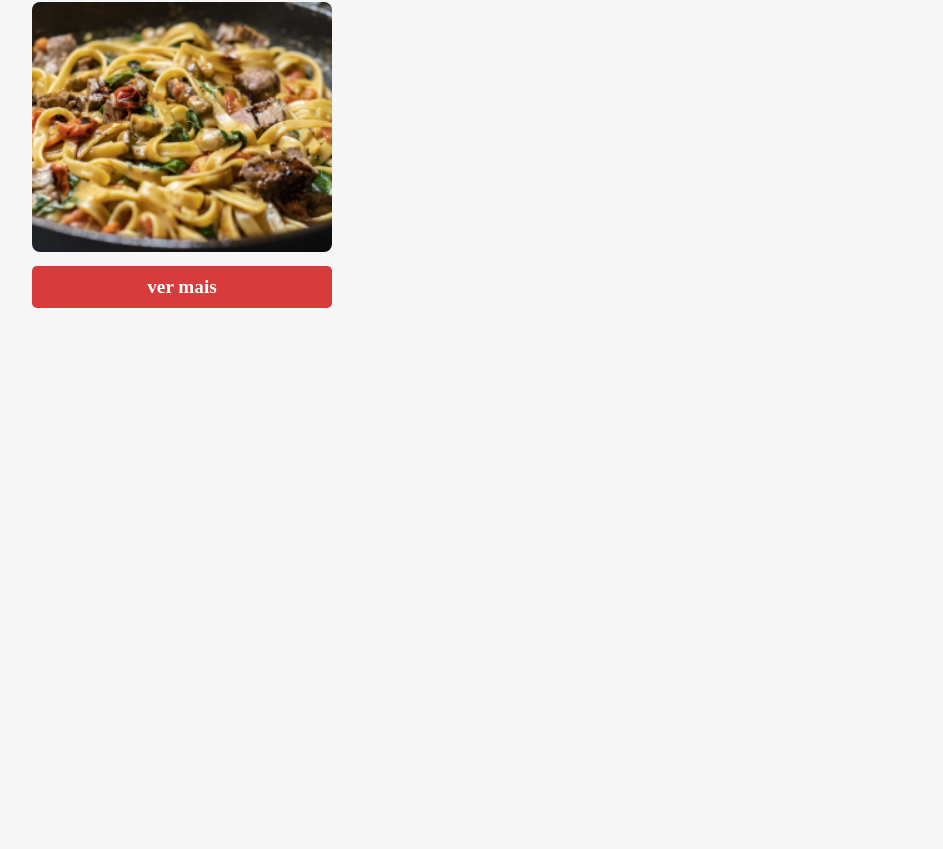
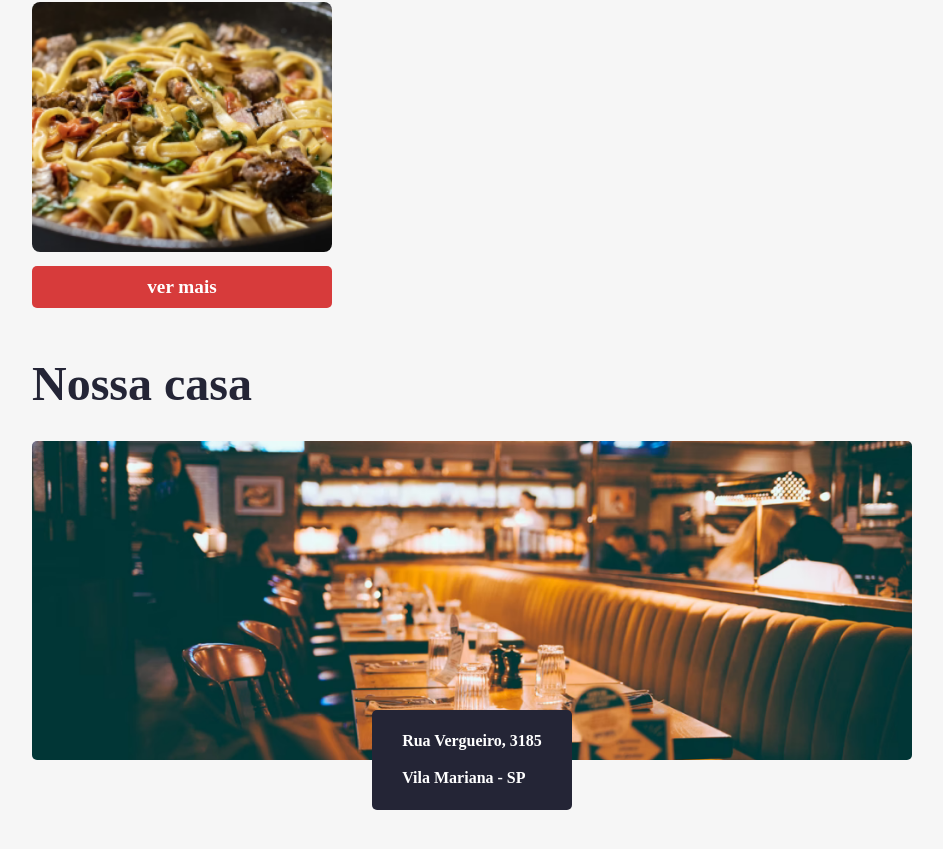
Before and after one commit to tenoriobn/aluroni, a React (Create React App) app: page / in a window 1280 px wide. Shown: the part 922-1771 px from the top of the page, without its empty margins (168-1111 px from the left). Before the commit the page ends 1280 px from the top, so only its background shows below. Built offline with nearby package versions, Linux system fonts and the light colour scheme; a web font is replaced by a local one.

Commit message:
Terminando a tela de início

```diff
--- a/src/pages/Inicio/index.tsx
+++ b/src/pages/Inicio/index.tsx
@@ -1,6 +1,7 @@
 import cardapio from 'data/cardapio.json';
 import styles from './Inicio.module.scss';
 import stylesTema from 'styles/Tema.module.scss';
+import nossaCasa from 'assets/nossa_casa.png';
 
 export default function Inicio() {
   let pratosRecomendados = [...cardapio];
@@ -24,6 +25,14 @@
           </div>
         ))}
       </div>
+
+      <h3 className={stylesTema.titulo}>Nossa casa</h3>
+      <div className={styles.nossaCasa}>
+        <img src={nossaCasa} alt="Casa do aluroni" />
+        <div className={styles.nossaCasa__endereco}>
+          Rua Vergueiro, 3185 <br /><br /> Vila Mariana - SP
+        </div>
+      </div>
     </section>
   );
 }
--- /dev/null
+++ b/src/pages/Sobre/index.tsx
@@ -0,0 +1,9 @@
+import styles from './Sobre.module.scss';
+
+export default function Sobre() {
+  return (
+    <section>
+      Sobre
+    </section>
+  );
+}
--- a/src/routes.js
+++ b/src/routes.js
@@ -2,6 +2,7 @@
 import PaginaPadrao from 'components/PaginaPadrao';
 import Cardapio from 'pages/Cardapio';
 import Inicio from 'pages/Inicio';
+import Sobre from 'pages/Sobre';
 import { BrowserRouter as Router, Routes, Route } from 'react-router-dom';
 
 export default function AppRouter() {
@@ -14,6 +15,7 @@
           <Route path='/' element={<PaginaPadrao />}>
             <Route index element={<Inicio />} />
             <Route path='cardapio' element={<Cardapio />} />
+            <Route path='sobre' element={<Sobre />} />
           </Route>
         </Routes>
       </Router>
```
Also changed, not shown: src/assets/nossa_casa.png (added), src/pages/Sobre/Sobre.module.scss (added).
